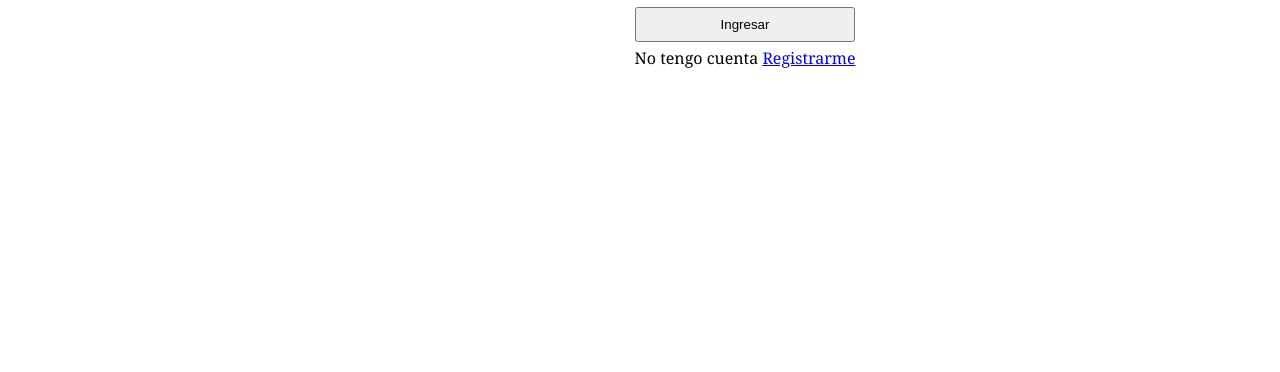
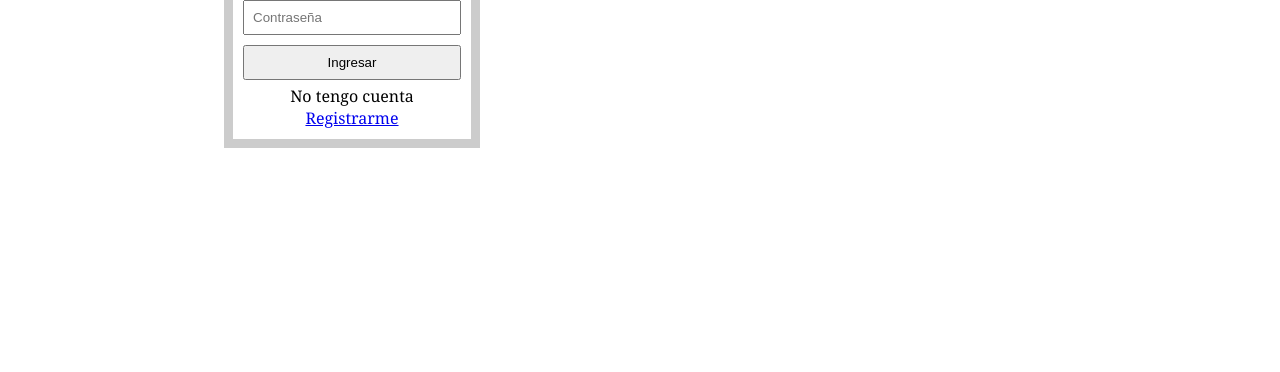
Before and after one commit to bernarditagaldames/pi-grupo-5, a plain HTML site: page login.html in a window 1280 px wide. Shown: the part 433-805 px from the top of the page. Drawn offline with Linux system fonts and the light colour scheme.

Commit message:
agregue la caja al login y registro

```diff
--- a/css/styles.css
+++ b/css/styles.css
@@ -138,11 +138,15 @@ footer {
 
 /* Formularios centrados */
 .center-form {
+    border: 0.8cap solid #ccc;
+    text-align: center;
     display: flex;
     flex-direction: column;
     justify-content: center;
     align-items: center;
-    height: 75vh;
+    margin: 17.5%;
+    width: 20%;
+    height: auto;
 }
 
 .center-form form {
```
